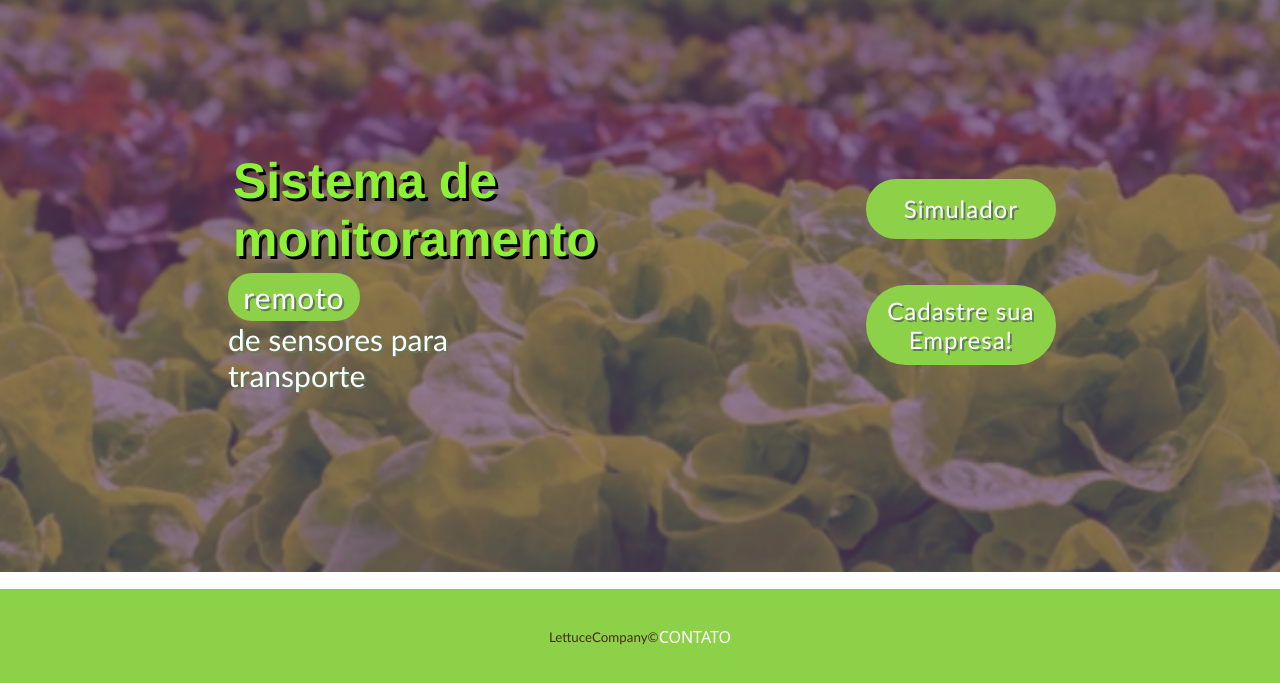
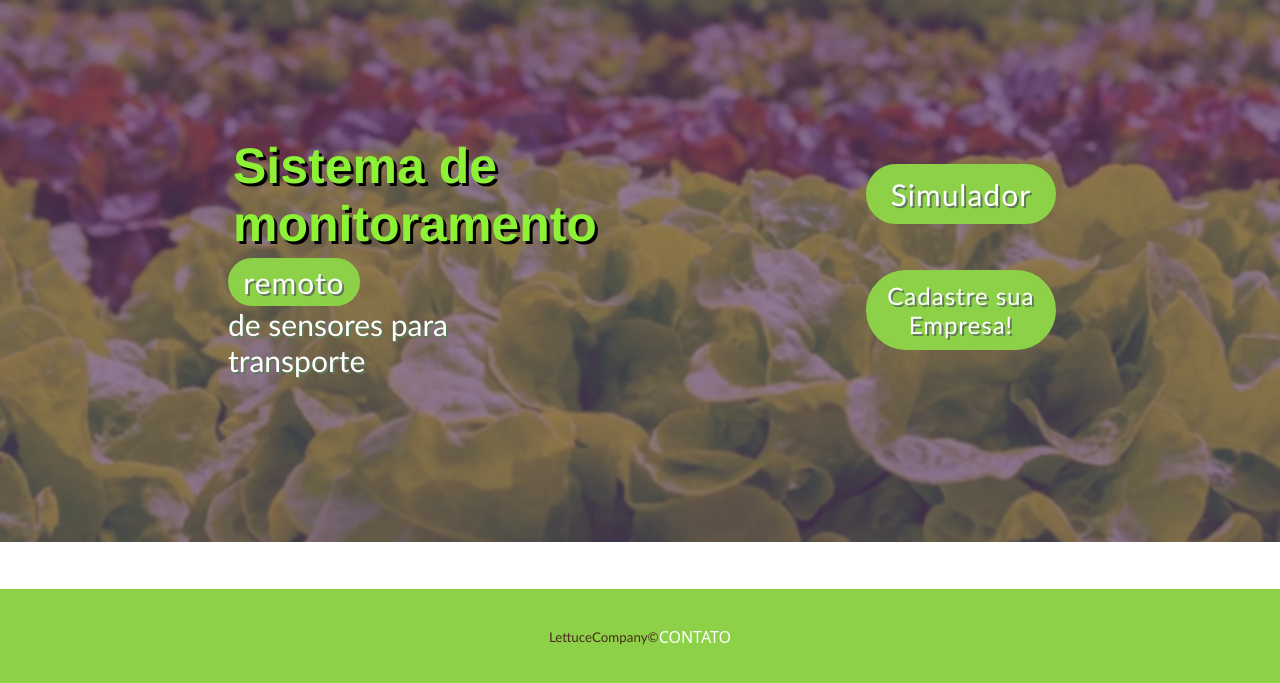
Before and after one commit to Lettuce-Company/Sprint-2, a plain HTML site: page Site Institucional/html/Home.html in a window 1280 px wide. Shown: the part 115-798 px from the top of the page. Drawn offline with Linux system fonts and the light colour scheme.

Commit message:
alterações extras HP

```diff
--- a/Site Institucional/css/CSS Home.css
+++ b/Site Institucional/css/CSS Home.css
@@ -5,7 +5,7 @@
 
 body {
     margin: 0%;
-    height: 600px;
+    height: 570px;
 }
 
 
@@ -75,7 +75,6 @@ height: 100%;
     display: flex;
     flex-direction: row;
     align-items: center;
-    justify-content: center;
     justify-content: space-evenly;
 }
 
@@ -139,7 +138,6 @@ p .Sistema {
     align-self: flex-end;
     bottom: 0;
     position: fixed;
-
 }
 
 .msg_footer {
@@ -173,7 +171,7 @@ p .Sistema {
     justify-content: center;
     font-family: 'Trebuchet MS', 'Lucida Sans Unicode', 'Lucida Grande', 'Lucida Sans', Arial, sans-serif;
     font-weight: 550;
-    font-size: 150%;
+    font-size: 30px;
     letter-spacing: 1px;
     text-decoration: none;
     color: white;
```
